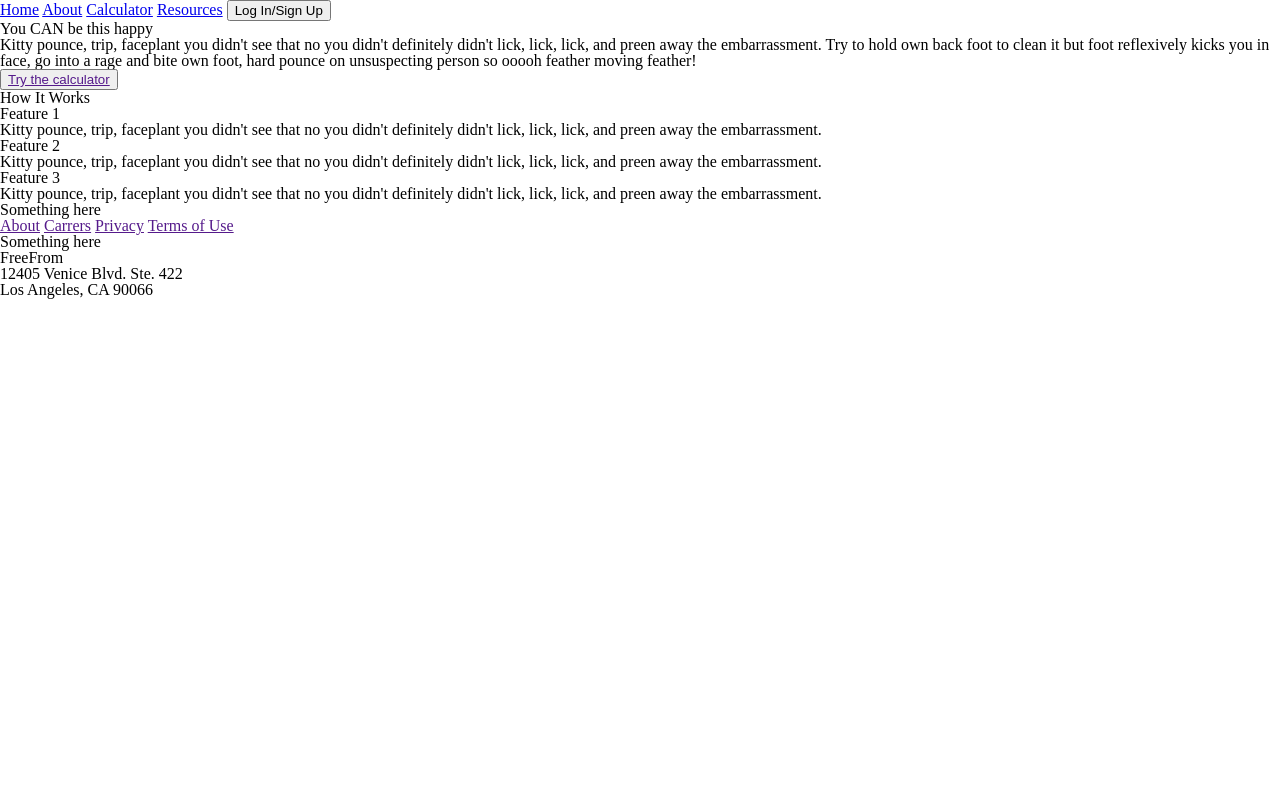
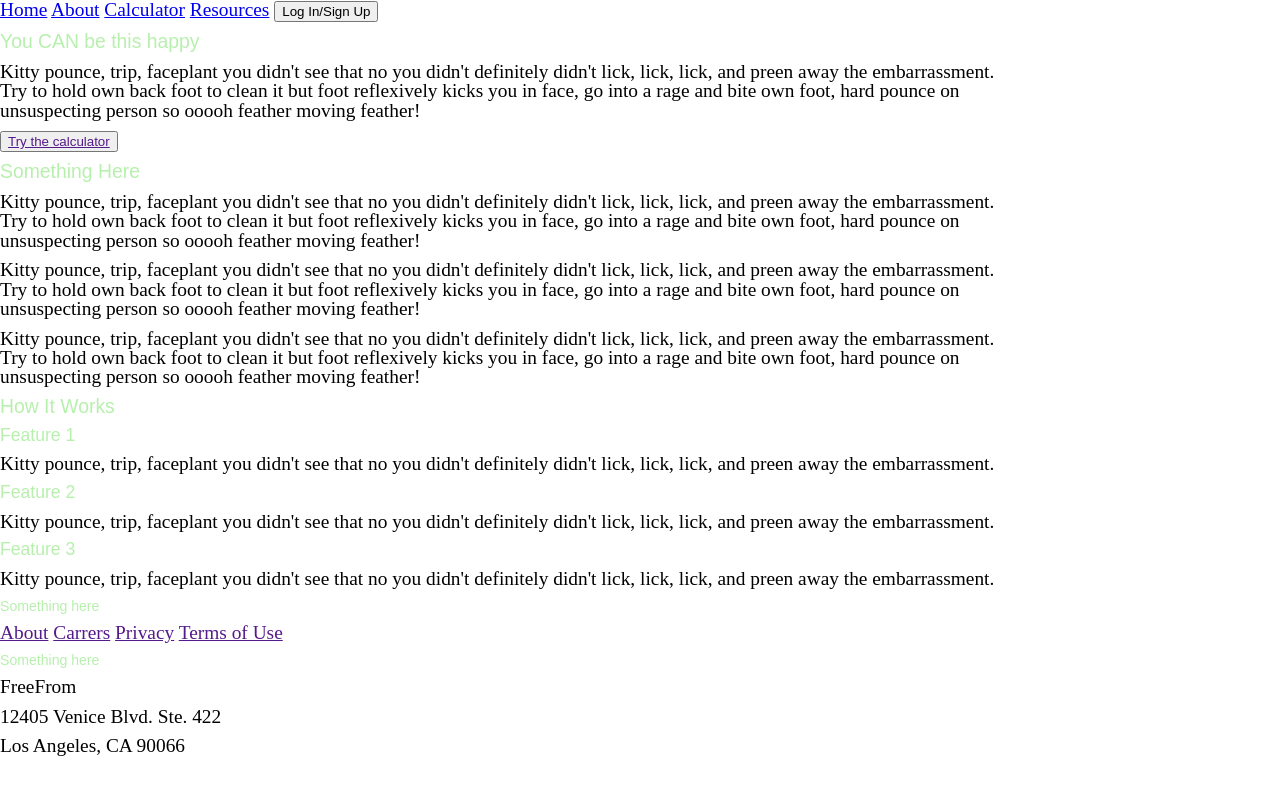
Before and after one commit to BW-Domestic-Violence-Survivors-Tool/marketing-page-JW, a plain HTML site: page index.html in a window 1280 px wide. Drawn offline with Linux system fonts and the light colour scheme; a web font is replaced by a local one.

Commit message:
adds global styles, some variables and a missing section to index

```diff
--- a/index.html
+++ b/index.html
@@ -38,7 +38,19 @@
         </div>
       </header>
       <section class="">
-        <h2></h2>
+        <h2>Something Here</h2>
+        <p>Kitty pounce, trip, faceplant you didn't see that no you didn't definitely didn't lick, lick, lick,
+          and preen away the embarrassment. Try to hold own back foot to clean it but foot reflexively kicks you in face,
+          go into a rage and bite own foot, hard pounce on unsuspecting person so ooooh feather moving feather!
+         </p>
+         <p>Kitty pounce, trip, faceplant you didn't see that no you didn't definitely didn't lick, lick, lick,
+          and preen away the embarrassment. Try to hold own back foot to clean it but foot reflexively kicks you in face,
+          go into a rage and bite own foot, hard pounce on unsuspecting person so ooooh feather moving feather!
+         </p>
+         <p>Kitty pounce, trip, faceplant you didn't see that no you didn't definitely didn't lick, lick, lick,
+          and preen away the embarrassment. Try to hold own back foot to clean it but foot reflexively kicks you in face,
+          go into a rage and bite own foot, hard pounce on unsuspecting person so ooooh feather moving feather!
+         </p>
       </section>
       <section class="features">
         <h2>How It Works</h2>
@@ -68,7 +80,7 @@
             <a href="">Terms of Use</a>
           </div>
           <section class="footer-right">
-            <h3>Something here</h3>
+            <h4>Something here</h4>
             <address>
               <p>FreeFrom</p>
               <p>12405 Venice Blvd. Ste. 422</p>
--- a/less/global.less
+++ b/less/global.less
@@ -0,0 +1,36 @@
+* {
+    box-sizing: border-box;
+  }
+
+  html {
+    font-size: 62.5%;
+  }
+  html, body {
+    font-family: 'Frank Ruhl Libre', serif;
+    font-size: 1.1rem;
+  }
+  h1, h2, h3, h4 {
+    font-family: 'B612', sans-serif;
+    color: @heading-color;
+    margin: 1% 0;
+  }
+  h1 {
+      font-size: 1.2rem;
+  }
+  h2 {
+      font-size: 1.1rem;
+  }
+  h3 {
+      font-size: 1rem;
+  }
+  h4 {
+      font-size: 0.8rem;
+  }
+  p {
+      margin-bottom: 1%;
+      line-height: 1.1rem;
+  }
+  .main-container {
+      width: 80%;
+      margin: 0, auto;
+  }
--- a/less/variables.less
+++ b/less/variables.less
@@ -0,0 +1,9 @@
+//color variables
+@action-color: #ccffcb;
+@heading-color: #b7f0ad;
+@accent-color: #9be8ff;
+
+
+//mobile sizing variables
+@tablet: ~"(max-width: 00px)";
+@phone: ~"(max-width: 500px)";
```
Also changed, not shown: css/index.css.
